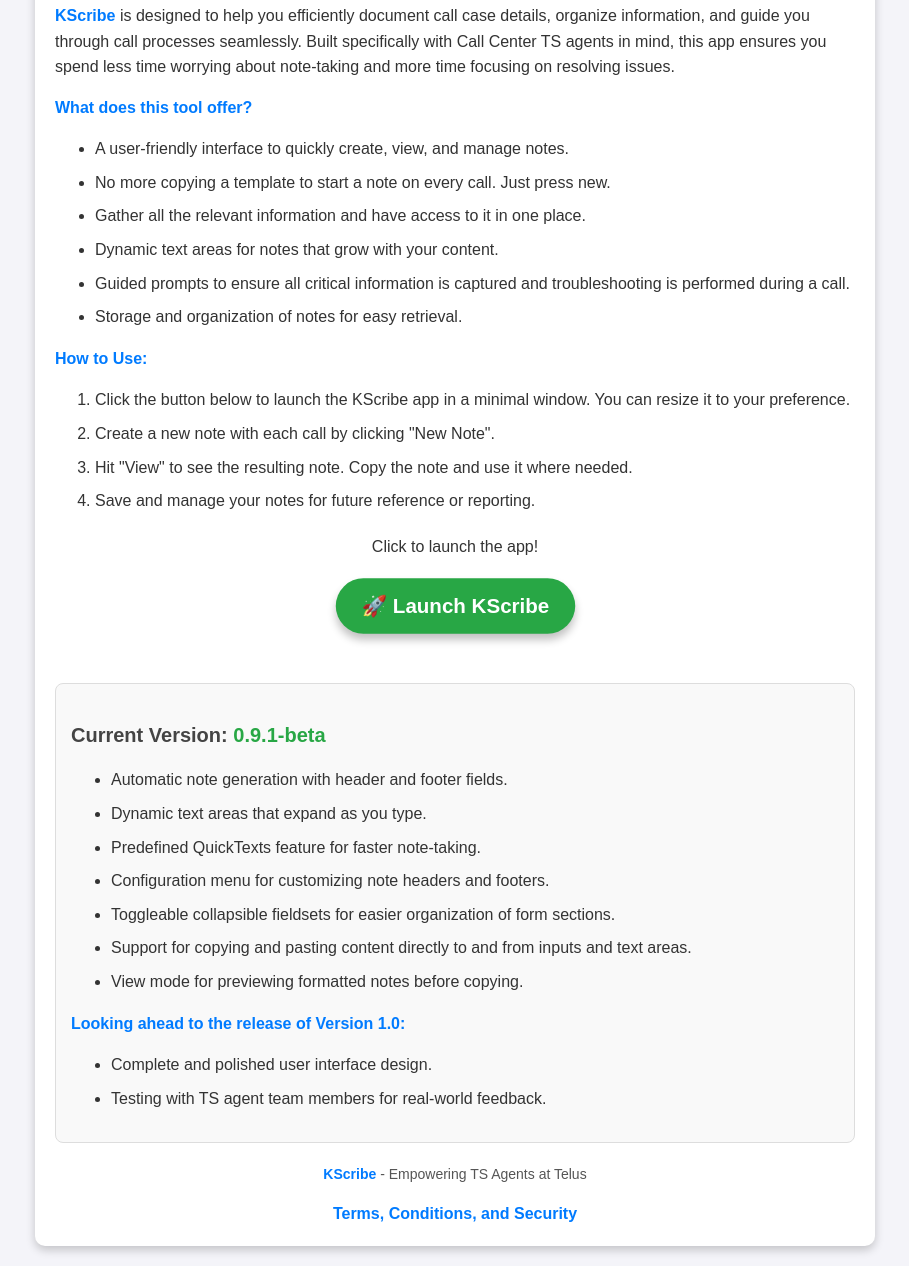
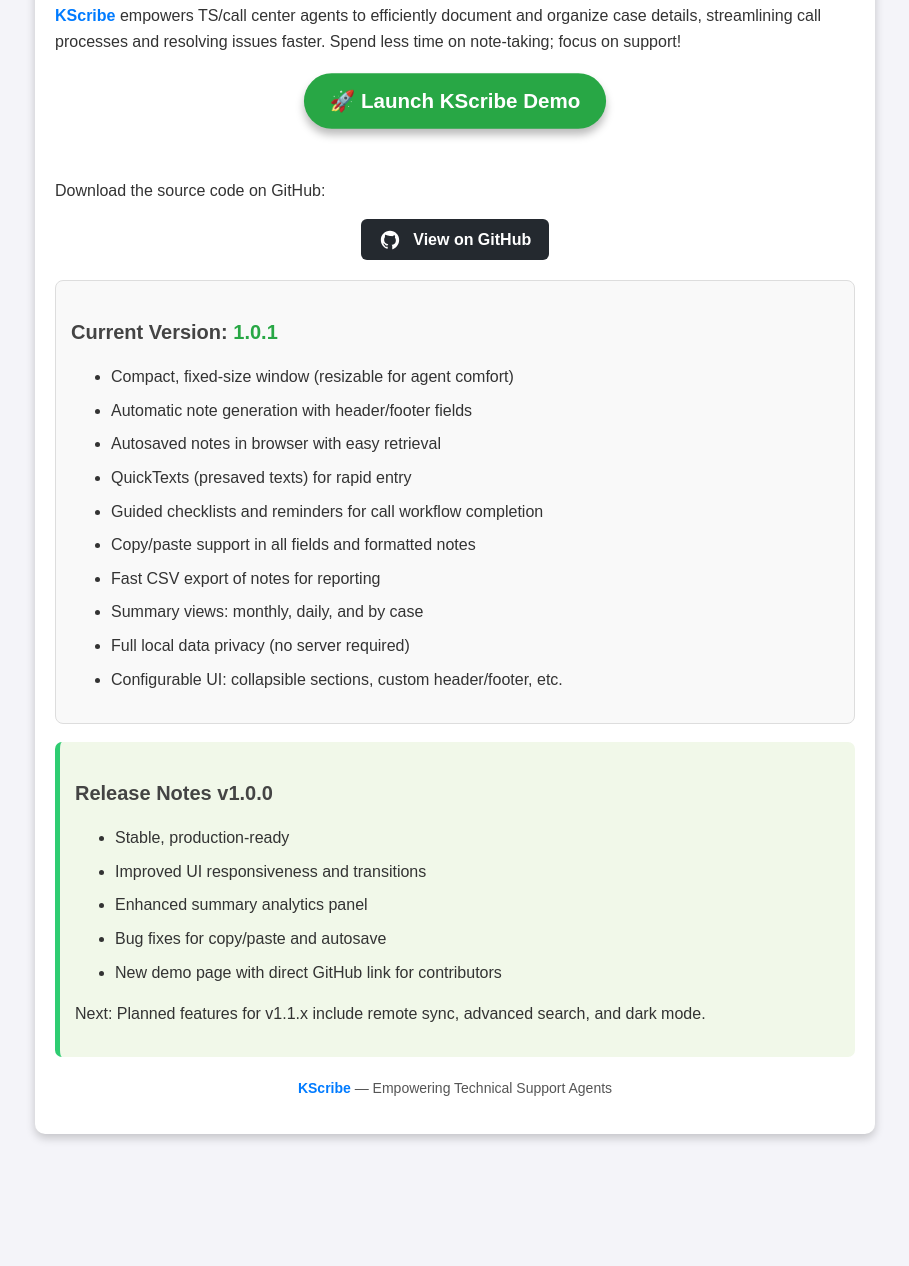
Before and after one commit to x7ian/kscribe, a plain HTML site: page index.html in a window 1280 px wide. Shown: the part 188-1454 px from the top of the page, without its empty margins (185-1094 px from the left). After the commit the page ends 1342 px from the top, so only its background shows below. Drawn offline with Linux system fonts and the light colour scheme.

Commit message:
Update landing page and README for v1.0.1 release: improved feature list, GitHub link added

```diff
--- a/index.html
+++ b/index.html
@@ -3,9 +3,9 @@
 <head>
   <meta charset="UTF-8">
   <meta name="viewport" content="width=device-width, initial-scale=1.0">
-  <title>NoteMaker Introduction</title>
+  <title>KScribe Notetaker - Demo & Features</title>
   <style>
-    /* General Body Style */
+    /* Mantén tus estilos aquí, actualizados según tu versión actual */
     body {
       font-family: Arial, sans-serif;
       margin: 0;
@@ -14,8 +14,6 @@
       color: #333;
       line-height: 1.6;
     }
-
-    /* Main Container */
     .container {
       max-width: 800px;
       margin: 0 auto;
@@ -24,72 +22,65 @@
       border-radius: 10px;
       box-shadow: 0 4px 10px rgba(0, 0, 0, 0.2);
     }
-
-    /* Headings */
     h1 {
       text-align: center;
       color: #0056b3;
       font-size: 32px;
       margin-bottom: 10px;
     }
-
     h2 {
       text-align: center;
       color: #007bff;
       font-size: 24px;
       margin-bottom: 20px;
     }
-
     h3 {
       color: #444;
       font-size: 20px;
       margin: 20px 0 10px;
     }
-
-    /* Paragraphs */
-    p {
-      margin: 15px 0;
-    }
-
-    /* Intro Section */
-    .intro-section {
-      margin-bottom: 20px;
-    }
-
-    /* Lists */
-    ul, ol {
-      margin-left: 20px;
-      padding-left: 20px;
-    }
-
-    li {
-      margin: 8px 0;
-    }
-
-    /* Button Styles */
-    .button-container {
-      text-align: center;
-      margin: 20px 0 50px;
-    }
-
+    p { margin: 15px 0; }
+    .intro-section { margin-bottom: 20px; }
+    ul, ol { margin-left: 20px; padding-left: 20px; }
+    li { margin: 8px 0; }
+    .button-container { text-align: center; margin: 20px 0 50px; }
     .open-app-btn {
       background-color: #28a745;
       color: white;
       border: none;
-      padding: 10px 20px;
-      font-size: 18px;
+      padding: 15px 25px;
+      font-size: 20px;
       font-weight: bold;
-      border-radius: 5px;
+      border-radius: 50px;
       cursor: pointer;
-      transition: background-color 0.3s ease, box-shadow 0.3s ease;
+      box-shadow: 0 4px 6px rgba(0,0,0,0.15);
+      transition: all 0.3s ease;
+      animation: pulse 1.5s infinite;
     }
-
     .open-app-btn:hover {
       background-color: #218838;
-      box-shadow: 0 4px 8px rgba(0, 0, 0, 0.2);
+      box-shadow: 0 6px 12px rgba(0,0,0,0.25);
+      transform: scale(1.05);
     }
-
-    /* Footer Links */
+    .open-app-btn:focus {
+      outline: none;
+      box-shadow: 0 0 10px #218838, 0 4px 8px rgba(0,0,0,0.18);
+    }
+    @keyframes pulse {
+      0% { transform: scale(1); box-shadow: 0 4px 6px rgba(0,0,0,0.18);}
+      50% { transform: scale(1.03); box-shadow: 0 6px 8px rgba(0,0,0,0.28);}
+      100% { transform: scale(1); box-shadow: 0 4px 6px rgba(0,0,0,0.18);}
+    }
+    .version-section {
+      border: 1px solid #ddd;
+      background-color: #f9f9f9;
+      padding: 15px;
+      border-radius: 8px;
+      margin-top: 20px;
+    }
+    .version-section ul, .release-notes ul {
+      list-style: disc;
+    }
     .footer a {
       display: block;
       text-align: center;
@@ -99,139 +90,93 @@
       text-decoration: none;
       transition: color 0.3s ease;
     }
-
-    .footer a:hover {
-      color: #0056b3;
-      text-decoration: underline;
-    }
-
-    /* Footer Text */
+    .footer a:hover { color: #0056b3; text-decoration: underline; }
     .footer p {
       text-align: center;
       margin-top: 20px;
       color: #555;
       font-size: 14px;
     }
-
-    /* Highlight Version Section */
-    .version-section {
-      border: 1px solid #ddd;
-      background-color: #f9f9f9;
+    strong { color: #007bff; }
+    .github-link {
+      margin: 15px 0;
+      text-align: center;
+    }
+    .github-link a {
+      background: #24292F;
+      color: #fff;
+      padding: 8px 18px;
+      border-radius: 6px;
+      font-weight: bold;
+      text-decoration: none;
+      display: inline-block;
+      transition: background 0.3s;
+    }
+    .github-link a:hover { background: #007bff; }
+    .release-notes {
+      margin-top: 18px;
+      margin-bottom: 0;
+      background-color: #f1f8e9;
+      border-left: 5px solid #2ecc71;
       padding: 15px;
-      border-radius: 8px;
-      margin-top: 20px;
-    }
-
-    .version-section ul {
-      list-style: disc;
-    }
-
-    /* Highlight Important Points */
-    strong {
-      color: #007bff;
-    }
-
-    .open-app-btn {
-      background-color: #28a745; /* Vibrant green */
-      color: white;
-      border: none;
-      padding: 15px 25px;
-      font-size: 20px;
-      font-weight: bold;
-      border-radius: 50px;
-      cursor: pointer;
-      box-shadow: 0 4px 6px rgba(0, 0, 0, 0.2);
-      transition: all 0.3s ease;
-      animation: pulse 1.5s infinite;
-    }
-
-    .open-app-btn:hover {
-      background-color: #218838;
-      box-shadow: 0 6px 12px rgba(0, 0, 0, 0.3);
-      transform: scale(1.05);
-    }
-
-    .open-app-btn:focus {
-      outline: none;
-      box-shadow: 0 0 10px #218838, 0 4px 8px rgba(0, 0, 0, 0.2);
-    }
-
-    @keyframes pulse {
-      0% {
-        transform: scale(1);
-        box-shadow: 0 4px 6px rgba(0, 0, 0, 0.2);
-      }
-      50% {
-        transform: scale(1.03);
-        box-shadow: 0 6px 8px rgba(0, 0, 0, 0.25);
-      }
-      100% {
-        transform: scale(1);
-        box-shadow: 0 4px 6px rgba(0, 0, 0, 0.2);
-      }
+      border-radius: 7px;
     }
   </style>
 </head>
 <body>
   <div class="container">
     <h1>Welcome to KScribe</h1>
-    <h2>A Tool for TS Agents</h2>
+    <h2>A Tool for Technical Support Agents</h2>
+    <div class="intro-section">
+      <p><strong>KScribe</strong> empowers TS/call center agents to efficiently document and organize case details, streamlining call processes and resolving issues faster. Spend less time on note-taking; focus on support!</p>
 
-    <div class="intro-section">
-      <p><strong>KScribe</strong> is designed to help you efficiently document call case details,
-        organize information, and guide you through call processes seamlessly.
-        Built specifically with Call Center TS agents in mind,
-        this app ensures you spend less time worrying about note-taking and more time focusing on resolving issues.</p>
-
-      <p><strong>What does this tool offer?</strong></p>
-      <ul>
-        <li>A user-friendly interface to quickly create, view, and manage notes.</li>
-        <li>No more copying a template to start a note on every call. Just press new.</li>
-        <li>Gather all the relevant information and have access to it in one place.</li>
-        <li>Dynamic text areas for notes that grow with your content.</li>
-        <li>Guided prompts to ensure all critical information is captured and troubleshooting is performed during a call.</li>
-        <li>Storage and organization of notes for easy retrieval.</li>
-      </ul>
-
-      <p><strong>How to Use:</strong></p>
-      <ol>
-        <li>Click the button below to launch the KScribe app in a minimal window. You can resize it to your preference.</li>
-        <li>Create a new note with each call by clicking "New Note".</li>
-        <li>Hit "View" to see the resulting note. Copy the note and use it where needed.</li>
-        <li>Save and manage your notes for future reference or reporting.</li>
-      </ol>
+    </div>
+    <div class="button-container">
+      <button class="open-app-btn" onclick="openNoteMaker()">🚀 Launch KScribe Demo</button>
     </div>
 
-    <p style="text-align: center">Click to launch the app!</p>
-    <div class="button-container">
-      <button class="open-app-btn" onclick="openNoteMaker()">🚀 Launch KScribe</button>
+    <p>Download the source code on GitHub:</p>
+    <div class="github-link">
+        <a href="https://github.com/x7ian/KScribe" target="_blank">
+          <svg xmlns="http://www.w3.org/2000/svg" width="22" height="22" viewBox="0 0 24 24" style="vertical-align:middle; margin-right:8px;">
+            <path fill="#fff" d="M12 2C6.477 2 2 6.484 2 12.021c0 4.425 2.867 8.181 6.839 9.525.5.091.682-.218.682-.484 0-.237-.008-.867-.013-1.701-2.782.604-3.369-1.342-3.369-1.342-.454-1.155-1.11-1.463-1.11-1.463-.907-.62.068-.608.068-.608 1.004.071 1.532 1.034 1.532 1.034.892 1.529 2.341 1.088 2.91.832.091-.647.349-1.088.635-1.339-2.221-.253-4.555-1.113-4.555-4.953 0-1.093.39-1.988 1.029-2.688-.103-.254-.446-1.272.098-2.65 0 0 .84-.27 2.75 1.025A9.563 9.563 0 0 1 12 7.501c.851.004 1.708.114 2.508.335 1.909-1.296 2.748-1.025 2.748-1.025.546 1.378.202 2.396.099 2.65.64.7 1.028 1.595 1.028 2.688 0 3.849-2.337 4.697-4.565 4.945.358.309.678.918.678 1.85 0 1.336-.012 2.415-.012 2.743 0 .268.18.579.688.481C19.137 20.199 22 16.445 22 12.021 22 6.484 17.523 2 12 2z"/>
+          </svg>
+          View on GitHub
+        </a>
     </div>
 
     <div class="version-section">
-      <h3>Current Version: <span style="color: #28a745;">0.9.1-beta</span></h3>
+      <h3>Current Version: <span style="color: #28a745;">1.0.1</span></h3>
       <ul>
-        <li>Automatic note generation with header and footer fields.</li>
-        <li>Dynamic text areas that expand as you type.</li>
-        <li>Predefined QuickTexts feature for faster note-taking.</li>
-        <li>Configuration menu for customizing note headers and footers.</li>
-        <li>Toggleable collapsible fieldsets for easier organization of form sections.</li>
-        <li>Support for copying and pasting content directly to and from inputs and text areas.</li>
-        <li>View mode for previewing formatted notes before copying.</li>
-      </ul>
-
-      <p><strong>Looking ahead to the release of Version 1.0:</strong></p>
-      <ul>
-        <li>Complete and polished user interface design.</li>
-        <li>Testing with TS agent team members for real-world feedback.</li>
+        <li>Compact, fixed-size window (resizable for agent comfort)</li>
+        <li>Automatic note generation with header/footer fields</li>
+        <li>Autosaved notes in browser with easy retrieval</li>
+        <li>QuickTexts (presaved texts) for rapid entry</li>
+        <li>Guided checklists and reminders for call workflow completion</li>
+        <li>Copy/paste support in all fields and formatted notes</li>
+        <li>Fast CSV export of notes for reporting</li>
+        <li>Summary views: monthly, daily, and by case</li>
+        <li>Full local data privacy (no server required)</li>
+        <li>Configurable UI: collapsible sections, custom header/footer, etc.</li>
       </ul>
     </div>
 
+    <div class="release-notes">
+      <h3>Release Notes v1.0.0</h3>
+      <ul>
+        <li>Stable, production-ready</li>
+        <li>Improved UI responsiveness and transitions</li>
+        <li>Enhanced summary analytics panel</li>
+        <li>Bug fixes for copy/paste and autosave</li>
+        <li>New demo page with direct GitHub link for contributors</li>
+      </ul>
+      <p>Next: Planned features for v1.1.x include remote sync, advanced search, and dark mode.</p>
+    </div>
+
     <div class="footer">
-      <p><strong>KScribe</strong> - Empowering TS Agents at Telus</p>
-      <a href="terms.html">Terms, Conditions, and Security</a>
+      <p><strong>KScribe</strong> — Empowering Technical Support Agents</p>
     </div>
   </div>
-
   <script>
     function openNoteMaker() {
       const url = "app.html";
```
